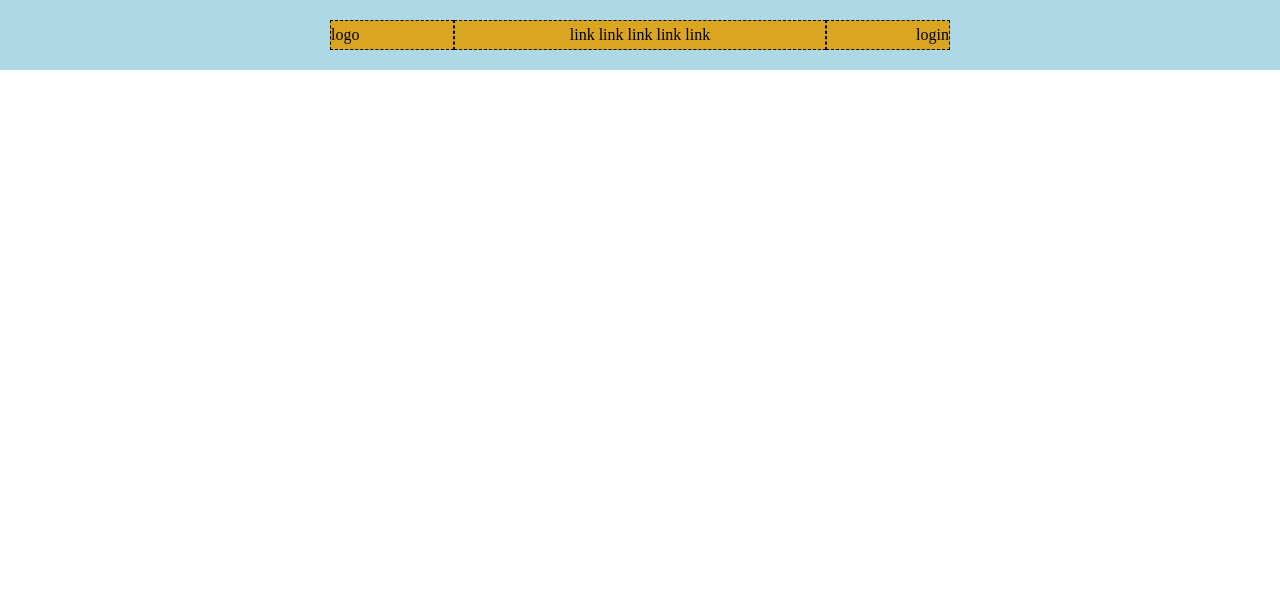
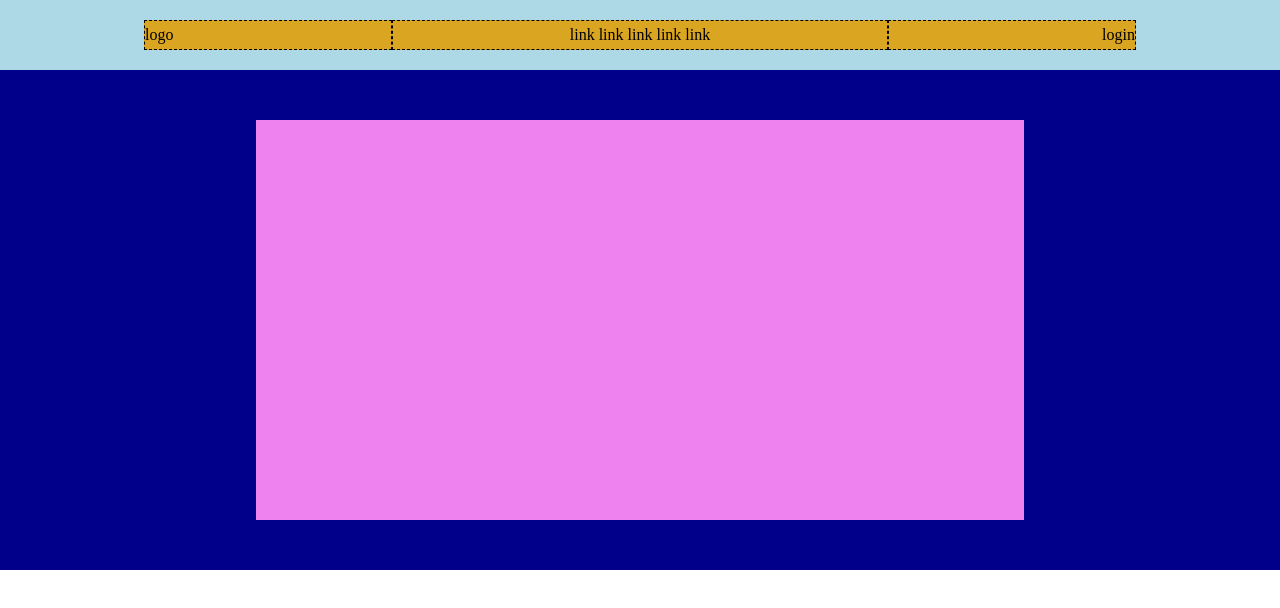
Before and after one commit to pasqualedimaro/htmlcss-struttura-discord, a plain HTML site: page index.html in a window 1280 px wide. Drawn offline with Linux system fonts and the light colour scheme.

Commit message:
aggiustato header e iniziato hero

```diff
--- a/css/style.css
+++ b/css/style.css
@@ -18,7 +18,7 @@ header {
   display: flex;
   background-color: #daa520;
   border: 1px dashed black;
-  width: 10%;
+  width: 20%;
   align-items: center;
 }
 
@@ -26,16 +26,33 @@ header {
   display: flex;
   background-color: #daa520;
   border: 1px dashed black;
-  width: 30%;
+  width: 40%;
+  align-items: center;
   justify-content: center;
-  align-items: center;
 }
 
 .login {
   display: flex;
   background-color: #daa520;
   border: 1px dashed black;
-  width: 10%;
+  width: 20%;
+  align-items: center;
   justify-content: end;
+}
+
+/* main */
+
+.hero {
+  background-color: #00008b;
+  height: 500px;
+  display: flex;
+  justify-content: center;
   align-items: center;
 }
+
+.elementohero {
+  background-color: #ee82ee;
+  height: 80%;
+  display: flex;
+  width: 60%;
+}
--- a/index.html
+++ b/index.html
@@ -12,5 +12,10 @@
       <div class="link">link link link link link</div>
       <div class="login">login</div>
     </header>
+    <main>
+      <div class="hero">
+        <div class="elementohero"></div>
+      </div>
+    </main>
   </body>
 </html>
```
